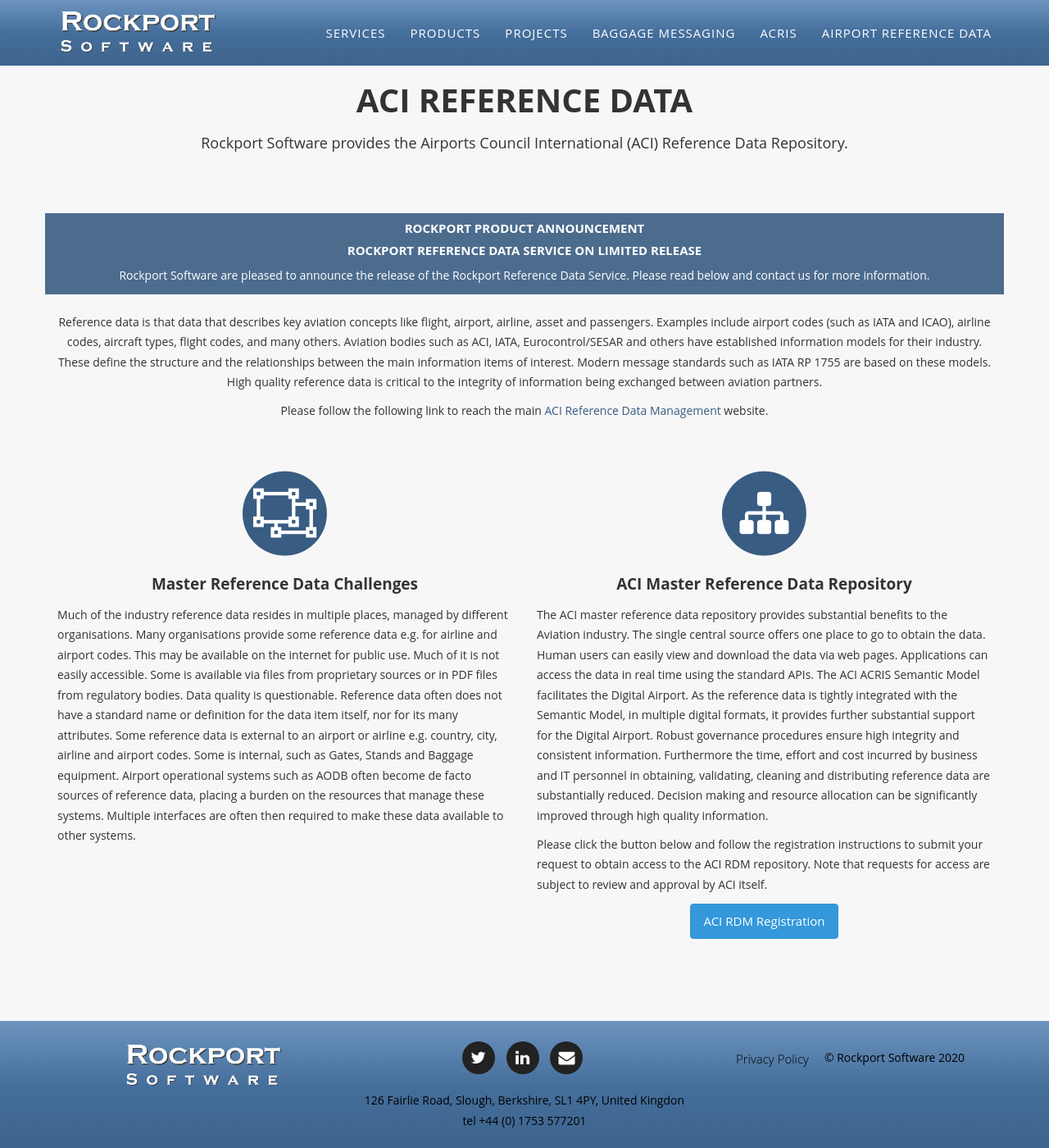
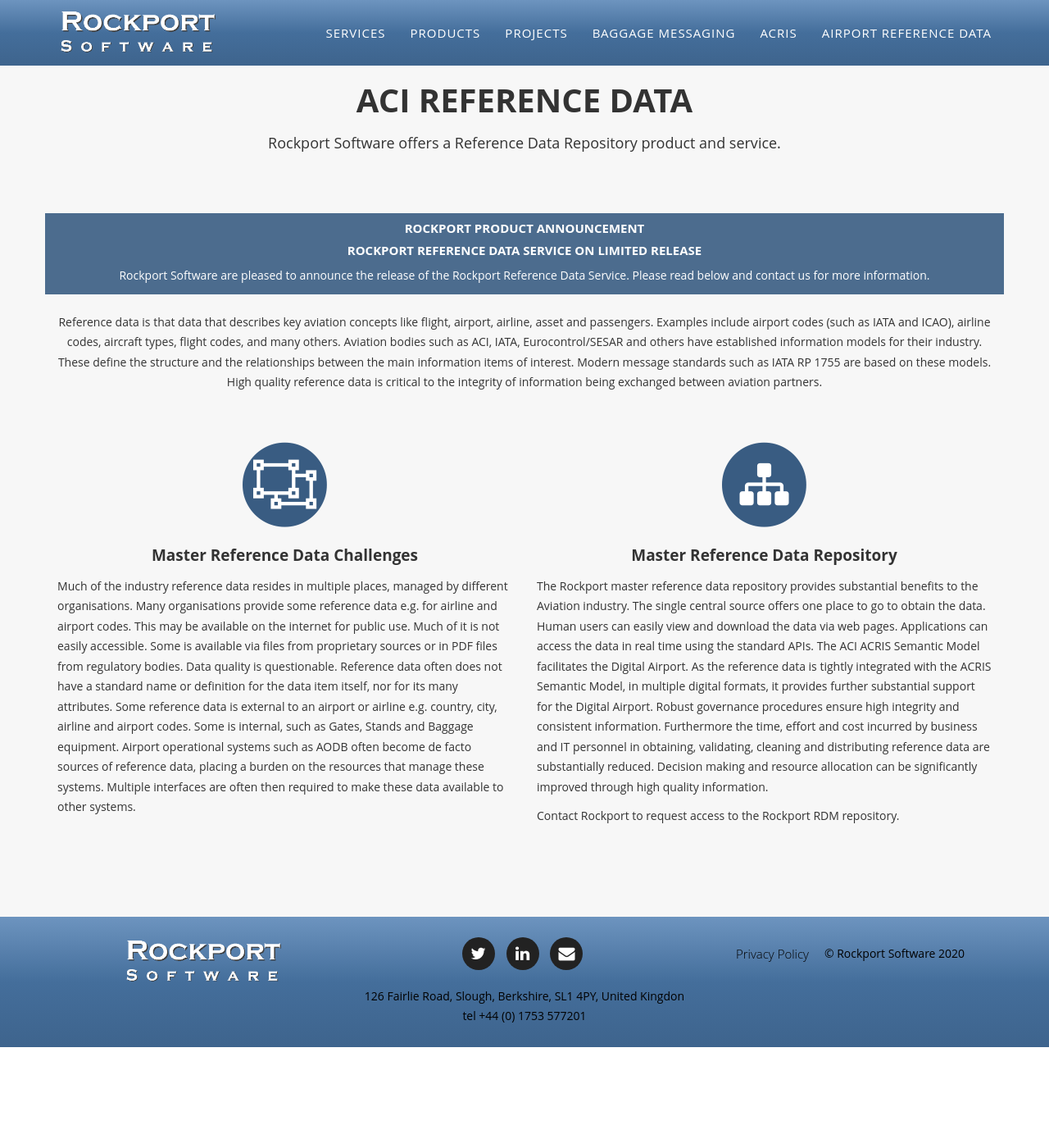
Before and after one commit to ToddR8080/toddr8080.github.io, a Jekyll site: the page built from acirdm.html, in a window 1280 px wide and 1400 px high. Shown: the whole window at 82% size. Built offline with Jekyll 4.4.1, drawn with Linux system fonts in a browser that asks for light colours; nearby versions of some CDN libraries; some web fonts are replaced; library files that are not in the unit come from our copies; comment, search, counter and statistics services are not loaded.

Commit message:
Minor updates to add acris.aero links

```diff
--- a/_includes/std_js.html
+++ b/_includes/std_js.html
@@ -5,8 +5,8 @@
     <script src="{{ "/js/bootstrap.min.js" | prepend: site.baseurl }}"></script>
 
     <!-- Plugin JavaScript -->
-    <!--   <script src="{{ "/js/jquery.easing.min.js" | prepend: site.baseurl }}"></script>  -->
-    <!--   <script src="{{ "/js/classie.js" | prepend: site.baseurl }}"></script>            -->
+       <script src="{{ "/js/jquery.easing.min.js" | prepend: site.baseurl }}"></script>
+       <script src="{{ "/js/classie.js" | prepend: site.baseurl }}"></script>
     <!--   <script src="{{ "/js/cbpAnimatedHeader.js" | prepend: site.baseurl }}"></script>  -->
 
     <!-- Contact Form JavaScript -->
--- a/acirdm.html
+++ b/acirdm.html
@@ -9,7 +9,7 @@
             <div class="row">
                 <div class="col-lg-12 text-center">
                     <h2 class="section-heading">ACI Reference Data</h2>
-                    <h3 class="section-subheading">Rockport Software provides the Airports Council International (ACI) Reference Data Repository.</h3>
+                    <h3 class="section-subheading">Rockport Software offers a Reference Data Repository product and service.</h3>
 
             <div class="row text-center text-white bg-primary">
 				<div class="card text-center">
@@ -23,7 +23,7 @@
 
                     <br>
 					<p>Reference data is that data that describes key aviation concepts like flight, airport, airline, asset and passengers. Examples include airport codes (such as IATA and ICAO), airline codes, aircraft types, flight codes, and many others. Aviation bodies such as ACI, IATA, Eurocontrol/SESAR and others have established information models for their industry. These define the structure and the relationships between the main information items of interest. Modern message standards such as IATA RP 1755 are based on these models. High quality reference data is critical to the integrity of information being exchanged between aviation partners.</p>
-                    <p>Please follow the following link to reach the main <a href="https://acirdm.rockportsoft.com" rel="noopener">ACI Reference Data Management</a> website.</p>
+                    <!-- <p>Please follow the following link to reach the main <a href="https://acirdm.rockportsoft.com" rel="noopener">ACI Reference Data Management</a> website.</p> -->
                 </div>
             </div>
 
@@ -48,11 +48,11 @@
                         <i class="fa fa-circle fa-stack-2x text-primary"></i>
                         <i class="fa fa-sitemap fa-stack-1x fa-inverse"></i>
                     </span>
-                    <h4 class="service-heading">ACI Master Reference Data Repository</h4>
-                    <p class="text-left">The ACI master reference data repository provides substantial benefits to the Aviation industry. The single central source offers one place to go to obtain the data. Human users can easily view and download the data via web pages. Applications can access the data in real time using the standard APIs. The ACI ACRIS Semantic Model facilitates the Digital Airport. As the reference data is tightly integrated with the Semantic Model, in multiple digital formats, it provides further substantial support for the Digital Airport. Robust governance procedures ensure high integrity and consistent information. Furthermore the time, effort and cost incurred by business and IT personnel in obtaining, validating, cleaning and distributing reference data are substantially reduced. Decision making and resource allocation can be significantly improved through high quality information.</p>
+                    <h4 class="service-heading">Master Reference Data Repository</h4>
+                    <p class="text-left">The Rockport master reference data repository provides substantial benefits to the Aviation industry. The single central source offers one place to go to obtain the data. Human users can easily view and download the data via web pages. Applications can access the data in real time using the standard APIs. The ACI ACRIS Semantic Model facilitates the Digital Airport. As the reference data is tightly integrated with the ACRIS Semantic Model, in multiple digital formats, it provides further substantial support for the Digital Airport. Robust governance procedures ensure high integrity and consistent information. Furthermore the time, effort and cost incurred by business and IT personnel in obtaining, validating, cleaning and distributing reference data are substantially reduced. Decision making and resource allocation can be significantly improved through high quality information.</p>
                     <p class="text-left"></p>
-                    <p class="text-left">Please click the button below and follow the registration instructions to submit your request to obtain access to the ACI RDM repository. Note that requests for access are subject to review and approval by ACI itself.</p>
-                    <a href="https://acirdm.rockportsoft.com" target="_blank" rel="noopener" class="btn btn-info" role="button">ACI RDM Registration</a>
+                    <p class="text-left">Contact Rockport to request access to the Rockport RDM repository. </p>
+                    <!-- <a href="https://acirdm.rockportsoft.com" target="_blank" rel="noopener" class="btn btn-info" role="button">ACI RDM Registration</a>  -->
                 </div>
             </div>
         </div>
--- a/acisemantic.html
+++ b/acisemantic.html
@@ -10,6 +10,8 @@
                 <div class="col-lg-12 text-center">
                     <h2 class="section-heading">ACI ACRIS Semantic Model</h2>
                     <h3 class="section-subheading">Rockport Software provides hosting and maintenance services for the Airports Council International (ACI) Semantic Model.</h3>
+                    <p class="text-left">Rockport provide all ACRIS Semantic Model support services on behalf of ACI World, including hosting, managing and maintaining the ACRIS Semantic Model as well as developing and maintaining the  <a href="https://acris.aero/" target="_blank" rel="noopener">ACRIS website</a>.</p>
+
                     <p>A great deal of information is produced and consumed by many parties for every flight movement that occurs. Information is exchanged between business partners (B2B), between businesses and individuals (B2C) and between businesses and government agencies (B2G). The ACI ACRIS (Aviation Community Recommended Information Services) initiative was created to improve the quality of information being exchanged by providing standards such as industry, information and technology standards. Standardising Aviation services facilitates integration and semantic inter-operability between aviation systems, whether in airport, airline, air traffic management, or third party vendors.</p>
                 </div>
             </div>
@@ -19,7 +21,6 @@
                 <br><br>
                 </div>
             </div>
-
             <div class="row text-center">
                 <div class="col-md-6">
                     <span class="fa-stack fa-4x">
```
Also changed, not shown: projects.html (+5 -2 lines).
